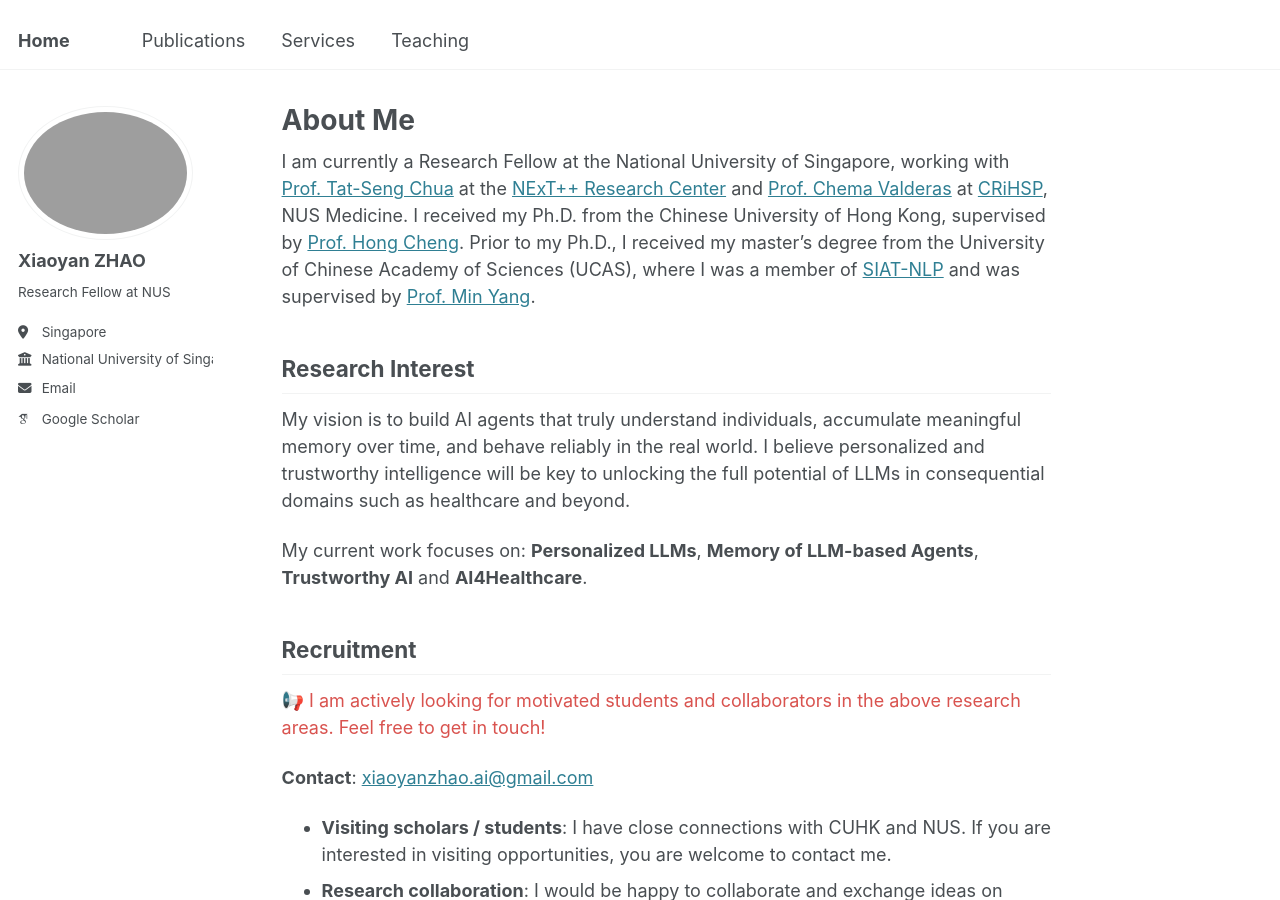
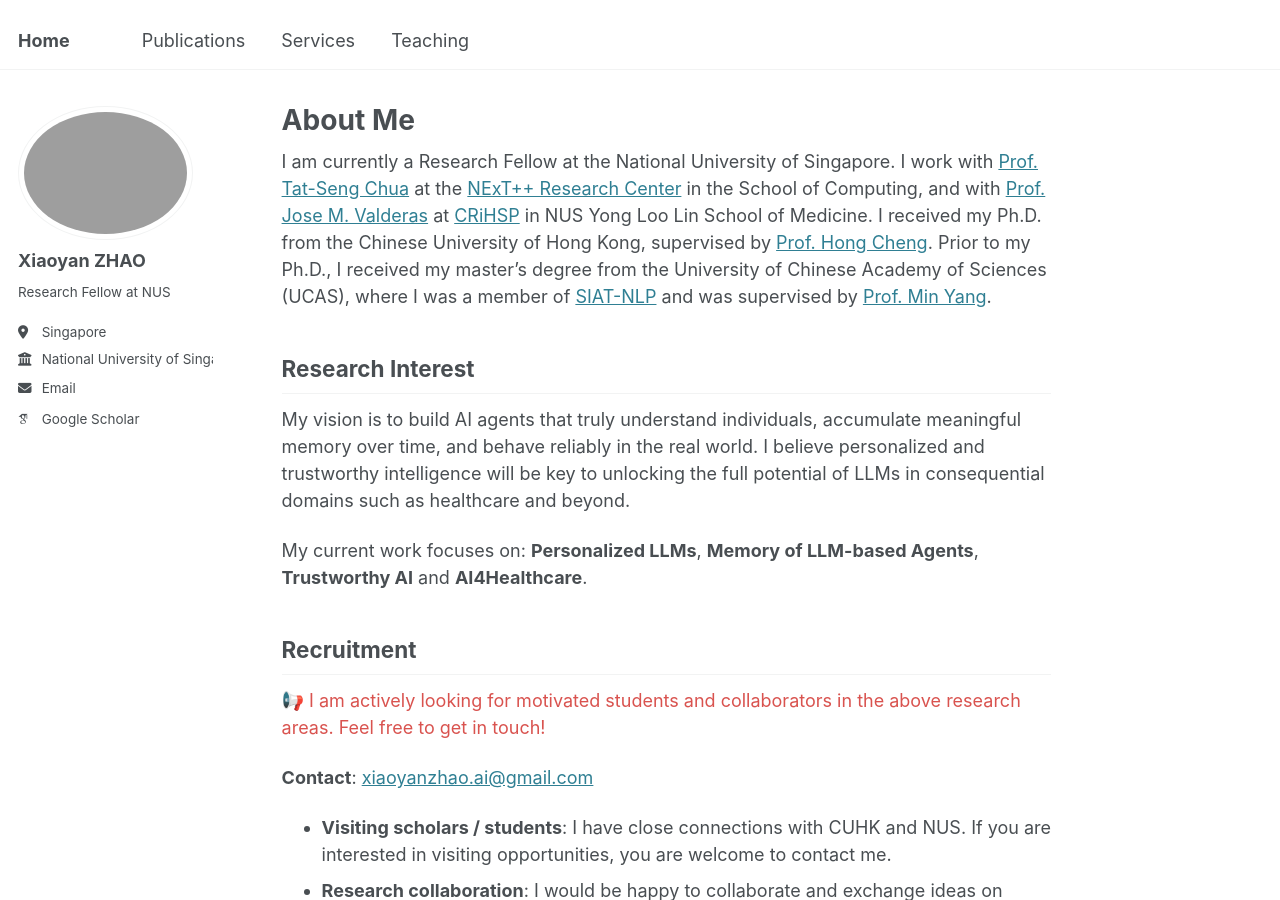
Before and after one commit to xyzhao01/xyzhao01.github.io, a Jekyll site: the page built from _pages/about.md, in a window 1280 px wide and 900 px high. Built offline with Jekyll 4.4.1, drawn with Linux system fonts in a browser that asks for light colours; some web fonts are replaced.

Commit message:
Refine about page bio with updated NUS affiliations.
Clarify collaborations at NExT++ in SoC and CRiHSP in Yong Loo Lin School of Medicine.

Co-authored-by: Cursor <cursoragent@cursor.com>

```diff
--- a/_pages/about.md
+++ b/_pages/about.md
@@ -7,7 +7,7 @@ redirect_from:
   - /about.html
 ---
 
-I am currently a Research Fellow at the National University of Singapore, working with [Prof. Tat-Seng Chua](https://www.chuatatseng.com/) at the [NExT++ Research Center](https://www.nextcenter.org/) and [Prof. Chema Valderas](https://discovery.nus.edu.sg/19962-jose-m-valderas) at [CRiHSP](https://medicine.nus.edu.sg/crihsp/), NUS Medicine. I received my Ph.D. from the Chinese University of Hong Kong, supervised by [Prof. Hong Cheng](https://www.se.cuhk.edu.hk/people/academic-staff/prof-cheng-hong/). Prior to my Ph.D., I received my master's degree from the University of Chinese Academy of Sciences (UCAS), where I was a member of [SIAT-NLP](https://github.com/siat-nlp) and was supervised by [Prof. Min Yang](https://minyang.me/).
+I am currently a Research Fellow at the National University of Singapore. I work with [Prof. Tat-Seng Chua](https://www.chuatatseng.com/) at the [NExT++ Research Center](https://www.nextcenter.org/) in the School of Computing, and with [Prof. Jose M. Valderas](https://discovery.nus.edu.sg/19962-jose-m-valderas) at [CRiHSP](https://medicine.nus.edu.sg/crihsp/) in NUS Yong Loo Lin School of Medicine. I received my Ph.D. from the Chinese University of Hong Kong, supervised by [Prof. Hong Cheng](https://www.se.cuhk.edu.hk/people/academic-staff/prof-cheng-hong/). Prior to my Ph.D., I received my master's degree from the University of Chinese Academy of Sciences (UCAS), where I was a member of [SIAT-NLP](https://github.com/siat-nlp) and was supervised by [Prof. Min Yang](https://minyang.me/).
 
 ## Research Interest
 
```
